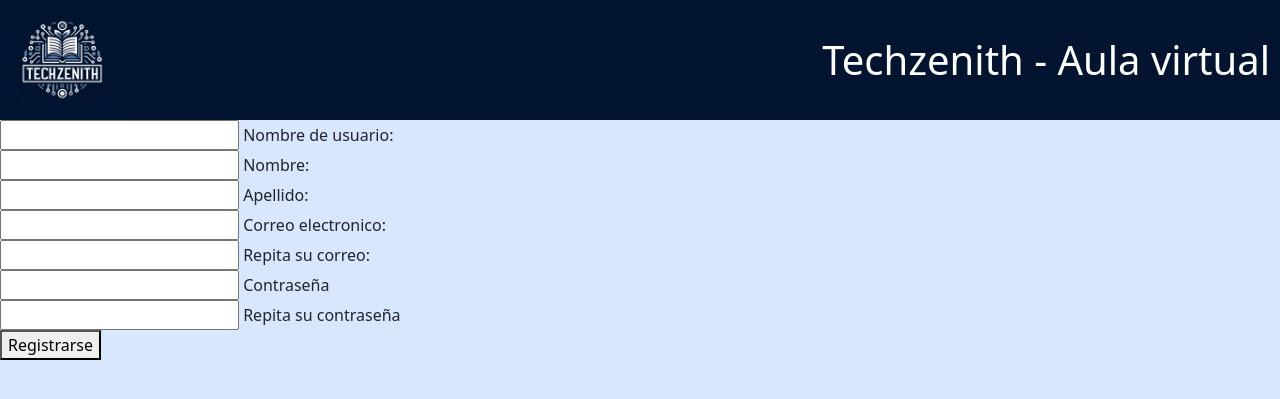
After one commit to VilloutaL/Proyecto-ING-Software, a Django app: page /registro in a window 1280 px wide. The commit adds this page. Shown: the top 399 px of the page. Run offline with Django 5.2, Linux system fonts and the light colour scheme.

Commit message:
Avance en la view de registro

```diff
--- a/aulaVirtual/templates/aulaVirtual/index.html
+++ b/aulaVirtual/templates/aulaVirtual/index.html
@@ -28,8 +28,8 @@
             </div>
         </form>
         <div class="botones">
-            <a href="/change_password">Olvide mi contraseña</a>
-            <a href="/register">Registrarme</a>
+            <a href="/cambio-clave">Olvide mi contraseña</a>
+            <a href="/registro">Registrarme</a>
             {% if messages %}
                 {% for message in messages %}
                     <p id="mensaje">{{ message }}</p>
--- /dev/null
+++ b/aulaVirtual/templates/aulaVirtual/registro.html
@@ -0,0 +1,56 @@
+{% extends 'aulaVirtual/base.html' %}
+{% load static %}
+
+{% block content %}
+
+<header>
+    <img src="{% static 'aulaVirtual/media/Logo-Techzenith.png' %}" alt="Logo Techzenith">
+    <h1>Techzenith - Aula virtual</h1>
+</header>
+<main>
+    <section id="registro">
+        <form action="" method="post">
+            {% csrf_token %}
+            <div>
+                <input type="text" id="username" name="username">
+                <label for="username">Nombre de usuario:</label>
+            </div>
+            <div>
+                <input type="text" id="first_name" name="first_name">
+                <label for="first_name">Nombre: </label>
+            </div>
+            <div>
+                <input type="text" name="last_name" id="last_name">
+                <label for="last_name">Apellido:</label>
+            </div>
+            <div>
+                <input type="email" name="correo" id="correo">
+                <label for="correo">Correo electronico: </label>
+            </div>
+            <div>
+                <input type="email" name="correo2" id="correo2">
+                <label for="correo2">Repita su correo: </label>
+            </div>
+            <div>
+                <input type="password" name="clave" id="clave">
+                <label for="clave">Contraseña</label>
+            </div>
+            <div>
+                <input type="password" name="clave2" id="clave2">
+                <label for="clave2">Repita su contraseña</label>
+            </div>
+            <div>
+                <button type="submit">Registrarse</button>
+            </div>
+
+
+        </form>
+
+    </section>
+</main>
+<footer>
+
+</footer>
+
+
+{% endblock %}
--- a/aulaVirtual/urls.py
+++ b/aulaVirtual/urls.py
@@ -6,6 +6,6 @@
 urlpatterns = [
     path("", views.index, name="index"),
     path("home", views.home, name="home"),
-    path("change_password", views.change_password, name="change_password"),
-    path("register", views.register, name="register"),
+    path("cambio-clave", views.change_password, name="cambio-clave"),
+    path("registro", views.register, name="registro"),
 ]
--- a/aulaVirtual/views.py
+++ b/aulaVirtual/views.py
@@ -2,6 +2,7 @@
 from django.contrib.auth.decorators import login_required
 from django.contrib.auth import authenticate, login
 from django.contrib import messages
+from django.contrib.auth.models import User
 
 
 def index(request):
@@ -38,9 +39,28 @@
 
 
 def register(request):
-    data = {}
+    if request.method == 'POST':
+        username = request.POST['username']
+        first_name = request.POST['first_name']
+        last_name = request.POST['last_name']
+        email = request.POST['correo']
+        email2 = request.POST['correo2']
+        clave = request.POST['clave']
+        clave2 = request.POST['clave2']
 
-    return HttpResponse("Esta es la pagina de registro")
+        if email != email2:
+            messages.error(request, "Los correos no coinciden")
+        elif clave != clave2:
+            messages.error(request, "Las constraseñas no coinciden")
+        else:
+            user = User.objects.create_user(username, email, clave)
+            user.first_name = first_name
+            user.last_name = last_name
+            user.save()
+            login(request, user)
+            return redirect('home')
+
+    return render(request, "aulaVirtual/registro.html", {})
 
 def change_password(request):
     data = {}
```
Also changed, not shown: aulaVirtual/templates/aulaVirtual/change-password.html (added), db.sqlite3.
